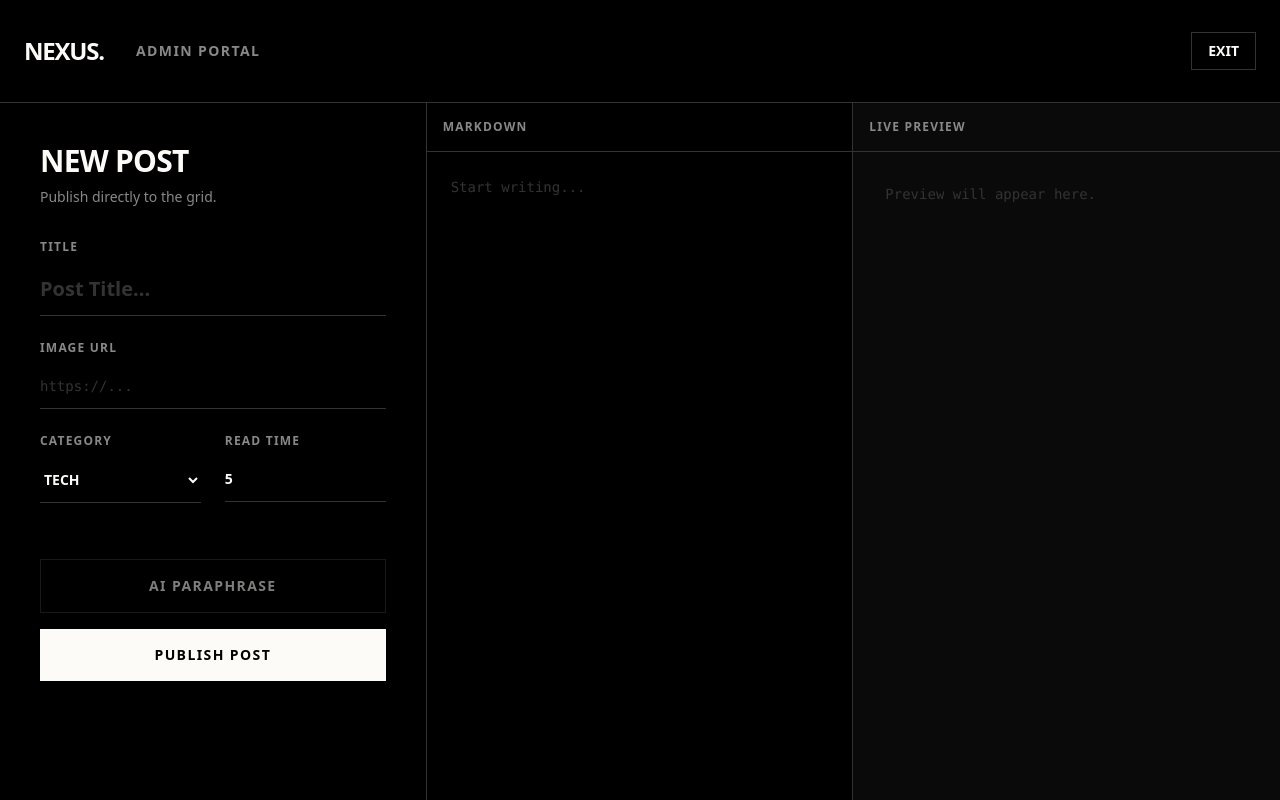
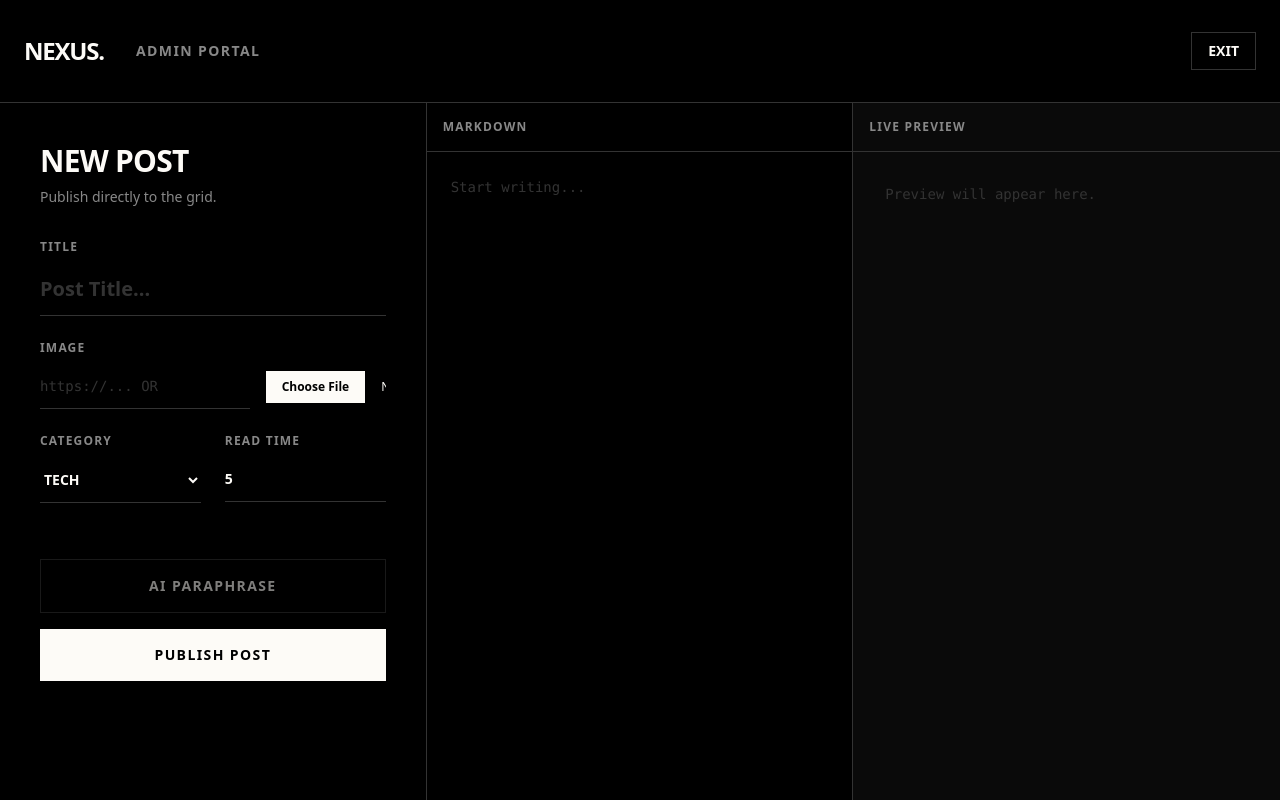
Before and after one commit to serphawk22/ai-blog, a Next.js app: page /admin/dashboard in a window 1280 px wide. Built offline with nearby package versions, Linux system fonts and the light colour scheme.

Commit message:
feat: image upload in admin, move AI summary to bottom with shimmer loader

```diff
--- a/src/app/admin/dashboard/page.tsx
+++ b/src/app/admin/dashboard/page.tsx
@@ -114,14 +114,31 @@ export default function AdminDashboard() {
             </div>
 
             <div className="flex flex-col gap-2">
-              <label className="text-xs font-bold tracking-widest text-[#888888]">IMAGE URL</label>
-              <input
-                type="url"
-                value={imageUrl}
-                onChange={(e) => setImageUrl(e.target.value)}
-                className="w-full bg-black border-b border-[#333333] px-0 py-3 text-[#FDFBF7] focus:outline-none focus:border-[#FDFBF7] transition-colors font-mono text-sm placeholder:text-[#333333]"
-                placeholder="https://..."
-              />
+              <label className="text-xs font-bold tracking-widest text-[#888888]">IMAGE</label>
+              <div className="flex gap-4 items-center">
+                <input
+                  type="url"
+                  value={imageUrl}
+                  onChange={(e) => setImageUrl(e.target.value)}
+                  className="flex-1 bg-black border-b border-[#333333] px-0 py-3 text-[#FDFBF7] focus:outline-none focus:border-[#FDFBF7] transition-colors font-mono text-sm placeholder:text-[#333333]"
+                  placeholder="https://... OR"
+                />
+                <input
+                  type="file"
+                  accept="image/*"
+                  onChange={(e) => {
+                    const file = e.target.files?.[0];
+                    if (file) {
+                      const reader = new FileReader();
+                      reader.onloadend = () => {
+                        setImageUrl(reader.result as string);
+                      };
+                      reader.readAsDataURL(file);
+                    }
+                  }}
+                  className="w-full max-w-[120px] text-xs file:mr-4 file:py-2 file:px-4 file:border-0 file:text-xs file:font-bold file:bg-[#FDFBF7] file:text-black hover:file:bg-[#dddddd] cursor-pointer"
+                />
+              </div>
             </div>
 
             <div className="grid grid-cols-2 gap-6">
--- a/src/app/blogs/[id]/page.tsx
+++ b/src/app/blogs/[id]/page.tsx
@@ -60,11 +60,11 @@ export default async function BlogDetail({ params }: { params: Promise<{ id: str
         )}
 
         <div className="max-w-[800px] mx-auto">
-          <BlogSummary content={blog.content} />
-
-          <article className="prose prose-invert max-w-none prose-lg md:prose-xl leading-relaxed text-[#cccccc] prose-headings:font-bold prose-headings:text-[#FDFBF7] prose-headings:tracking-tight prose-a:text-[#FDFBF7] prose-a:underline prose-img:border prose-img:border-[#333333] prose-blockquote:border-[#FDFBF7] prose-blockquote:text-[#888888] prose-strong:text-[#FDFBF7]">
+          <article className="prose prose-invert max-w-none prose-lg md:prose-xl leading-relaxed text-[#cccccc] prose-headings:font-bold prose-headings:text-[#FDFBF7] prose-headings:tracking-tight prose-a:text-[#FDFBF7] prose-a:underline prose-img:border prose-img:border-[#333333] prose-blockquote:border-[#FDFBF7] prose-blockquote:text-[#888888] prose-strong:text-[#FDFBF7] mb-16">
             <ReactMarkdown>{blog.content}</ReactMarkdown>
           </article>
+
+          <BlogSummary content={blog.content} />
         </div>
       </main>
 
--- a/src/components/BlogSummary.tsx
+++ b/src/components/BlogSummary.tsx
@@ -50,8 +50,11 @@ export default function BlogSummary({ content }: { content: string }) {
       </div>
 
       {isLoading && (
-        <div className="text-xs font-bold tracking-widest text-[#888888] animate-pulse">
-          ANALYZING TEXT...
+        <div className="space-y-3 animate-pulse">
+          <div className="h-4 bg-[#333333] rounded w-3/4"></div>
+          <div className="h-4 bg-[#333333] rounded w-full"></div>
+          <div className="h-4 bg-[#333333] rounded w-5/6"></div>
+          <div className="h-4 bg-[#333333] rounded w-1/2"></div>
         </div>
       )}
 
```
